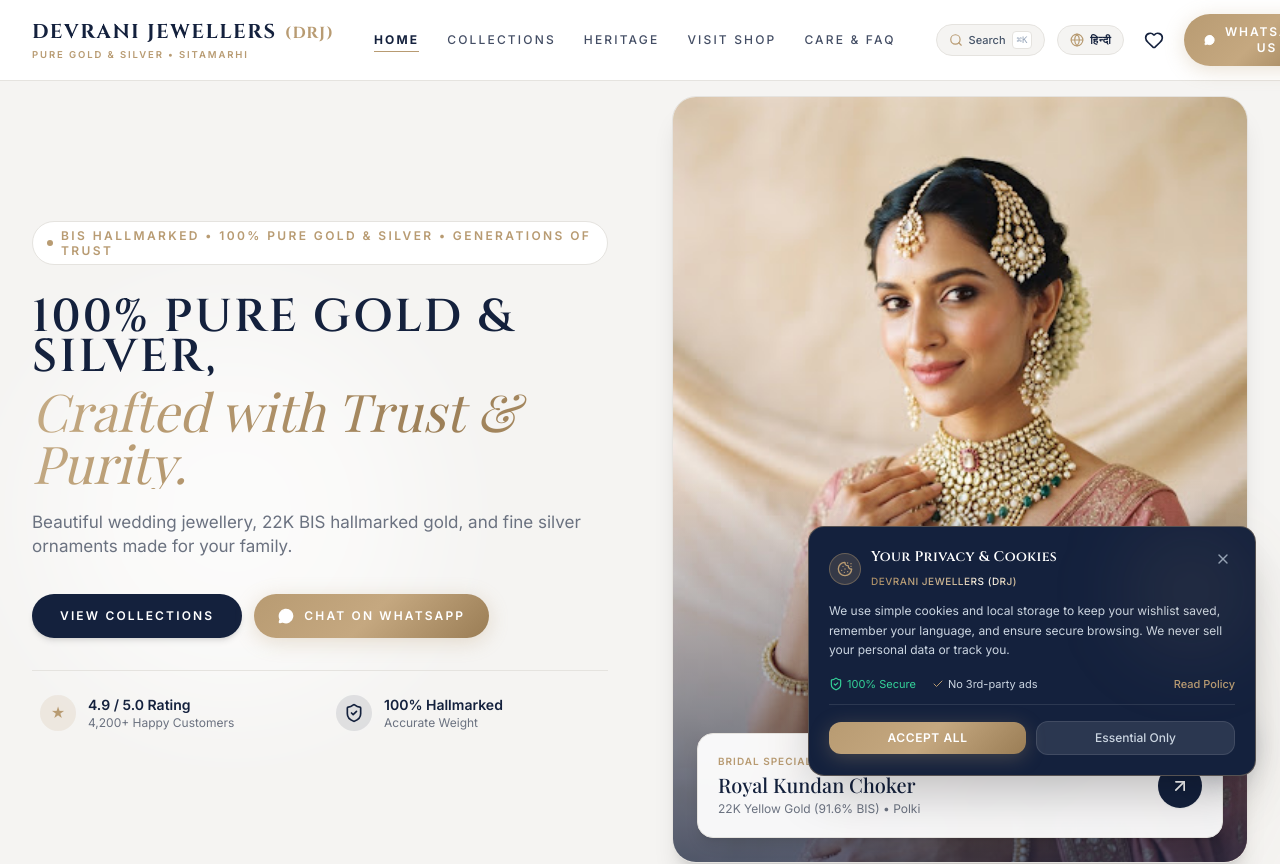
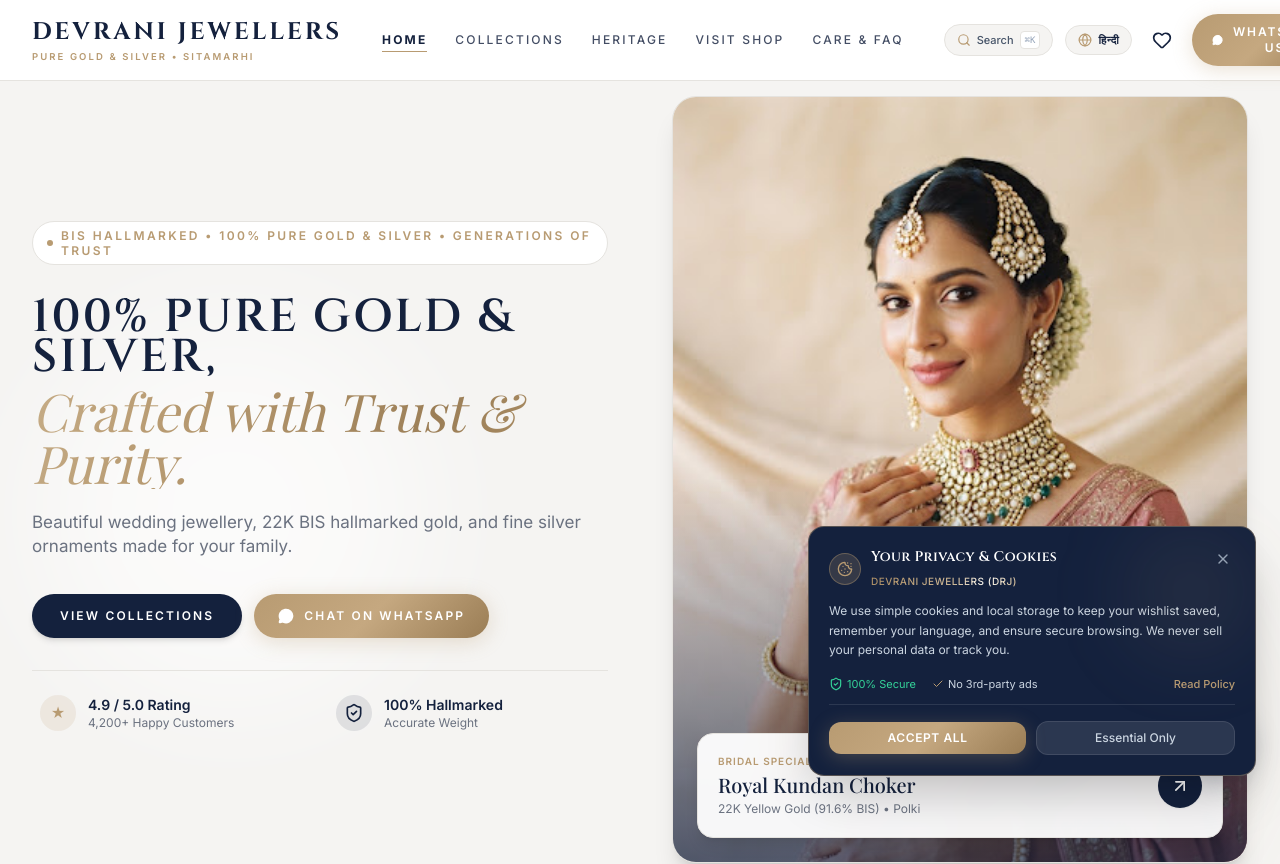
Before and after one commit to rexmediawebsite-sketch/devranijewellers, a React (Vite) app: page / in a window 1280 px wide. Shown: the top 864 px of the page. Built offline with nearby package versions, Linux system fonts and the light colour scheme; a web font is replaced by a local one.

Commit message:
refactor: remove DRJ from brand logo for clean Devrani Jewellers mark

```diff
--- a/src/components/common/BrandLogo.jsx
+++ b/src/components/common/BrandLogo.jsx
@@ -18,28 +18,24 @@ export function BrandLogo({
   // Fine-tuned typography sizing (proportional and balanced)
   const sizeStyles = {
     sm: {
-      name: 'text-sm sm:text-base tracking-[0.06em]',
-      drj: 'text-xs sm:text-sm tracking-[0.05em] ml-1.5',
-      tagline: 'text-[8px] sm:text-[8.5px] tracking-[0.18em]',
+      name: 'text-base sm:text-lg tracking-[0.1em]',
+      tagline: 'text-[8px] sm:text-[8.5px] tracking-[0.2em]',
     },
     md: {
-      name: 'text-base sm:text-lg lg:text-xl tracking-[0.06em] sm:tracking-[0.08em]',
-      drj: 'text-xs sm:text-sm lg:text-base tracking-[0.06em] ml-1.5 sm:ml-2',
-      tagline: 'text-[8.5px] sm:text-[9.5px] tracking-[0.2em]',
+      name: 'text-lg sm:text-xl lg:text-2xl tracking-[0.12em]',
+      tagline: 'text-[8.5px] sm:text-[9.5px] tracking-[0.22em]',
     },
     lg: {
-      name: 'text-xl sm:text-2xl lg:text-3xl tracking-[0.08em]',
-      drj: 'text-base sm:text-xl tracking-[0.06em] ml-2',
-      tagline: 'text-[9.5px] sm:text-xs tracking-[0.22em]',
+      name: 'text-2xl sm:text-3xl lg:text-4xl tracking-[0.14em]',
+      tagline: 'text-[10px] sm:text-xs tracking-[0.26em]',
     },
   }[size] || sizeStyles.md;
 
   const content = (
     <div className={`flex flex-col group select-none ${className}`}>
-      {/* Brand Name & (DRJ) on a single seamless luxury baseline */}
-      <div className="flex items-baseline whitespace-nowrap leading-tight">
+      {/* Brand Name */}
       <span
-          className={`font-cinzel font-bold uppercase transition-colors duration-200 ${sizeStyles.name} ${
+        className={`font-cinzel font-bold uppercase whitespace-nowrap leading-tight transition-colors duration-200 ${sizeStyles.name} ${
           isDark
             ? 'text-white group-hover:text-[#D4BE9B]'
             : 'text-[#14213D] group-hover:text-[#B89B72]'
@@ -47,16 +43,6 @@ export function BrandLogo({
       >
         Devrani Jewellers
       </span>
-        <span
-          className={`font-cinzel font-bold transition-colors duration-200 ${sizeStyles.drj} ${
-            isDark
-              ? 'text-[#D4BE9B] group-hover:text-white'
-              : 'text-[#B89B72] group-hover:text-[#9A7D55]'
-          }`}
-        >
-          (DRJ)
-        </span>
-      </div>
 
       {/* Aesthetic High-Jewellery Subtitle */}
       {showTagline && (
```
Lines whose indentation alone changed are shown as unchanged.
